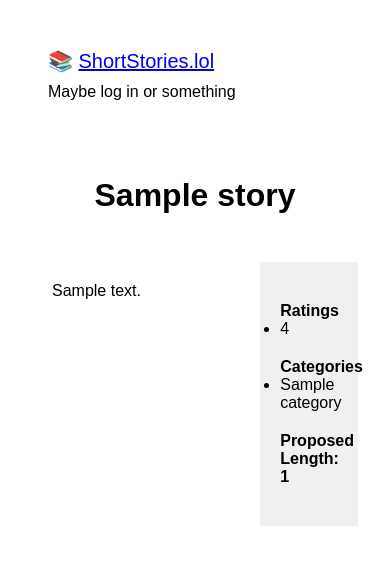
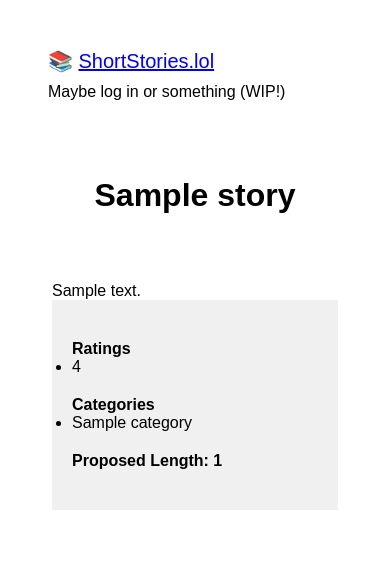
Before and after one commit to will-clarke/story-gen, a Flask app: template stories_app/templates/story.html in a window 390 px wide. Shown: the top 565 px of the page. Run offline with Flask 3, Linux system fonts and the light colour scheme; the template is opened without the code that fills it: most values are stand-ins (such as "Sample title", 1, 10 or a date in 2020).

Commit message:
Styling yolo

```diff
--- a/stories_app/static/css/styles.css
+++ b/stories_app/static/css/styles.css
@@ -38,6 +38,15 @@ aside {
     width: 30%; /* Set the aside's width to 30% */
     background-color: #f0f0f0; /* Add a background color for visibility */
     padding: 20px; /* Add some padding for content spacing */
+}
+
+
+@media (max-width: 768px) {
+  article, aside {
+      width: 100%; /* On small screens, make both the article and aside take the full width */
+      float: none; /* Remove floating */
+      position: static;
+  }
 }
 
 /* aside { */
--- a/stories_app/templates/nav.html
+++ b/stories_app/templates/nav.html
@@ -6,5 +6,5 @@
 </span>
 
 <div class="login">
-  Maybe log in or something
+  Maybe log in or something (WIP!)
 </div>
```
